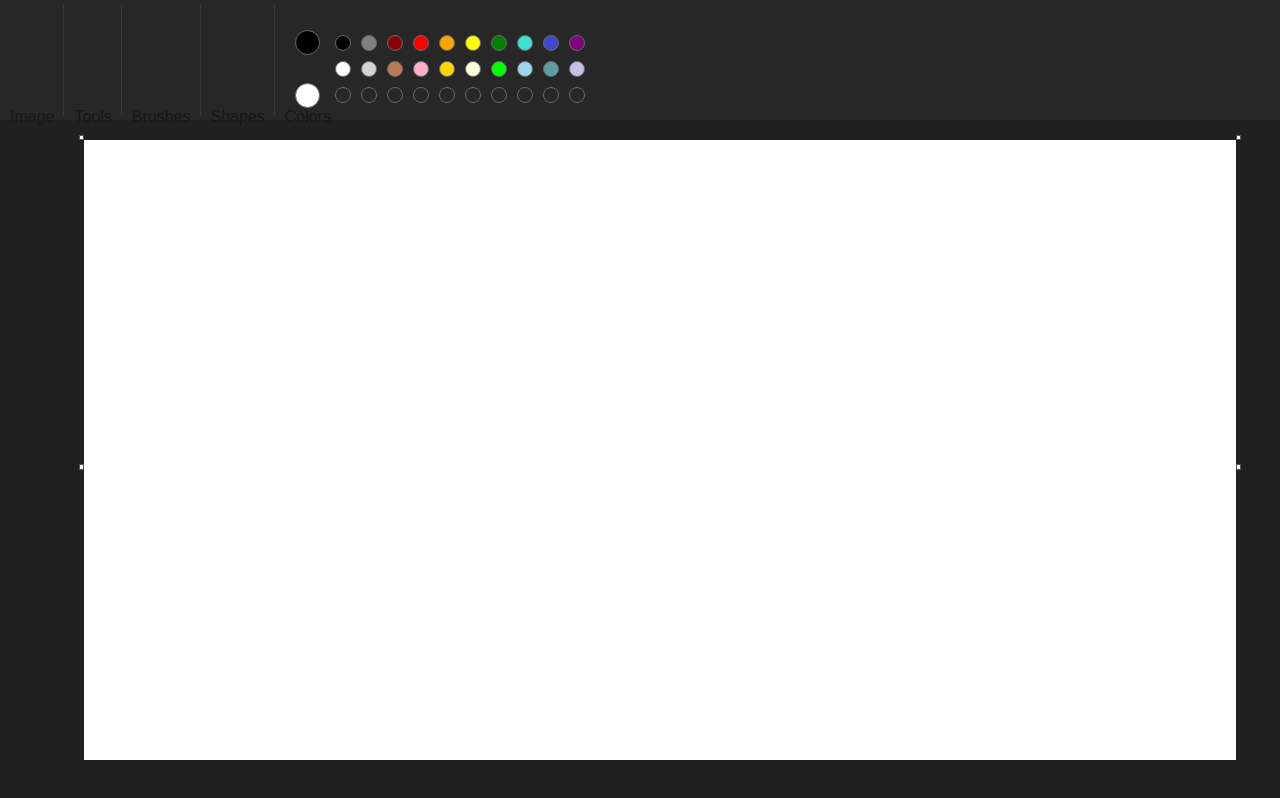
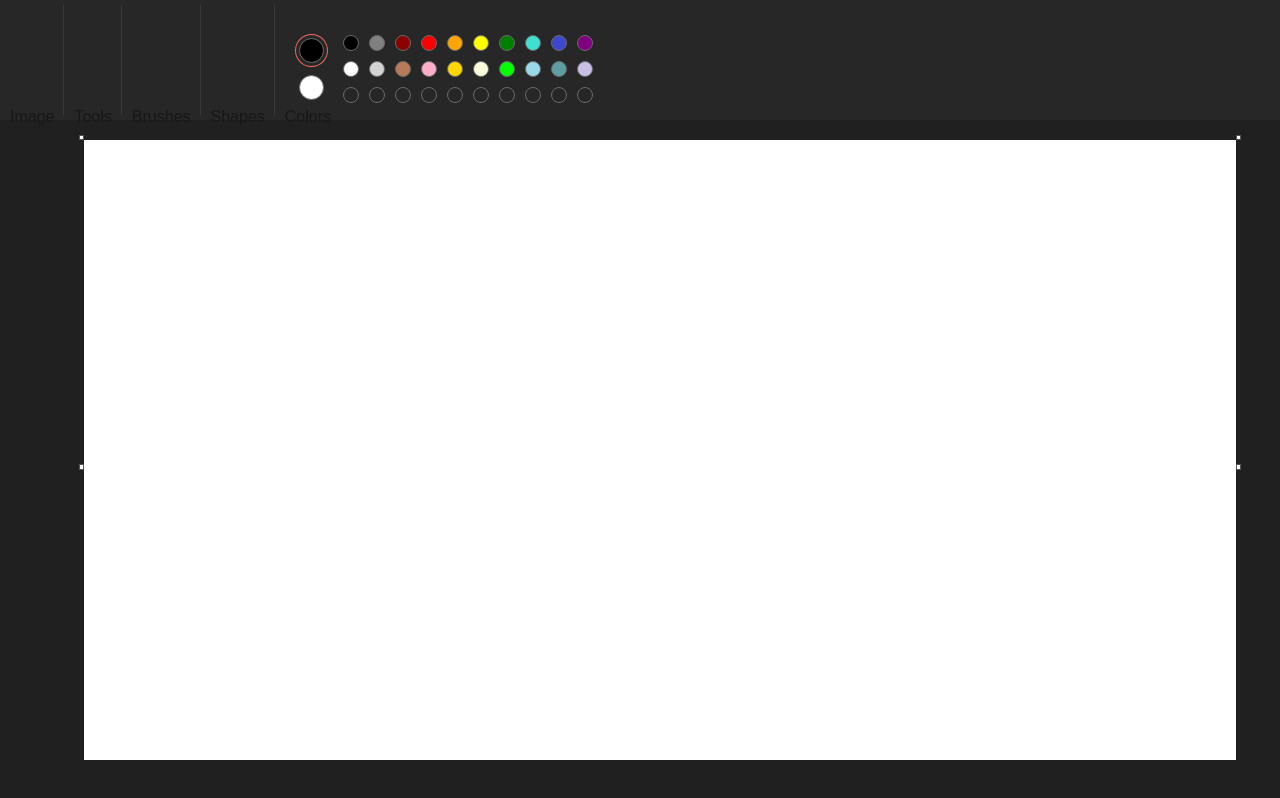
Before and after one commit to depash/paint-clone, a Next.js app: page / in a window 1280 px wide. Built offline with nearby package versions, Linux system fonts and the light colour scheme.

Commit message:
done with colors css

```diff
--- a/src/app/components/menuBar.module.css
+++ b/src/app/components/menuBar.module.css
@@ -72,12 +72,26 @@
 .primaryColorOptions {
     display: flex;
     flex-direction: column;
-    justify-content: space-between;
+    justify-content: space-evenly;
     margin-right: 10px;
 }
 
-.mainColorCircleSelected {}
+.mainColorCircleSelected {
+    box-shadow: inset 0 0 0 1px #f46762;
+    border-radius: 50%;
+    box-sizing: border-box;
+}
 
-.mainColorCircleBackground {}
+.mainColorCircleBackground {
+    padding: 4px;
+}
 
-.colorCircleBackground {}
+.mainColorCircleBackground:hover {
+    border-radius: 50%;
+    background-color: rgb(255 255 255 / 15%);
+}
+
+.colorCircleBackground:hover {
+    border-radius: 50%;
+    background-color: rgb(255 255 255 / 15%);
+}
--- a/src/app/components/menuComponents/colors.tsx
+++ b/src/app/components/menuComponents/colors.tsx
@@ -41,35 +41,43 @@ export default function Colors({ colorOptions, additionalColors, brushColor, set
         <li className={styles.menuItemWrapper}>
             <div className={`${styles.menuColors} ${styles.menuItem}`}>
                 <div className={styles.primaryColorOptions}>
-                    <div className={`${selectedPrimaryColorOption ? styles.mainColorCircleSelected : ""} ${styles.mainColorCircleBackground}`}>
+                    <div
+                        className={`${selectedPrimaryColorOption ? styles.mainColorCircleSelected : ''} ${styles.mainColorCircleBackground}`}
+                        onClick={() => { handlePrimaryOptionsClicked(true) }}
+                    >
                         <div
                             className={styles.mainColorCircle}
-                            onClick={() => { handlePrimaryOptionsClicked(true) }}
                             style={{ backgroundColor: `${primaryBrushColor}` }}
                         />
                     </div>
-                    <div className={`${selectedPrimaryColorOption ? styles.mainColorCircleSelected : ""} ${styles.mainColorCircleBackground}`}>
+                    <div
+                        className={`${!selectedPrimaryColorOption ? styles.mainColorCircleSelected : ''} ${styles.mainColorCircleBackground}`}
+                        onClick={() => { handlePrimaryOptionsClicked(false) }}
+                    >
                         <div
                             className={styles.mainColorCircle}
-                            onClick={() => { handlePrimaryOptionsClicked(false) }}
                             style={{ backgroundColor: `${secondaryBrushColor}` }}
                         />
                     </div>
                 </div>
                 <div className={styles.allColorOptions}>
                     {colorOptions.map((color, index) => (
-                        <div className={styles.colorCircleBackground}>
+                        <div
+                            className={styles.colorCircleBackground}
+                            onClick={() => { handleColorOptionsClicked(color) }}
+                        >
                             <div
-                                onClick={() => { handleColorOptionsClicked(color) }}
                                 className={styles.colorCircle}
                                 style={{ backgroundColor: `${color}` }}
                             />
                         </div>
                     ))}
                     {additionalColors.map((color, index) => (
-                        <div className={styles.colorCircleBackground}>
+                        <div
+                            className={color ? styles.colorCircleBackground : ''}
+                            onClick={() => { handleColorOptionsClicked(color) }}
+                        >
                             <div
-                                onClick={() => { handleColorOptionsClicked(color) }}
                                 className={styles.colorCircle}
                                 style={{ backgroundColor: `${color}` }}
                             />
```
